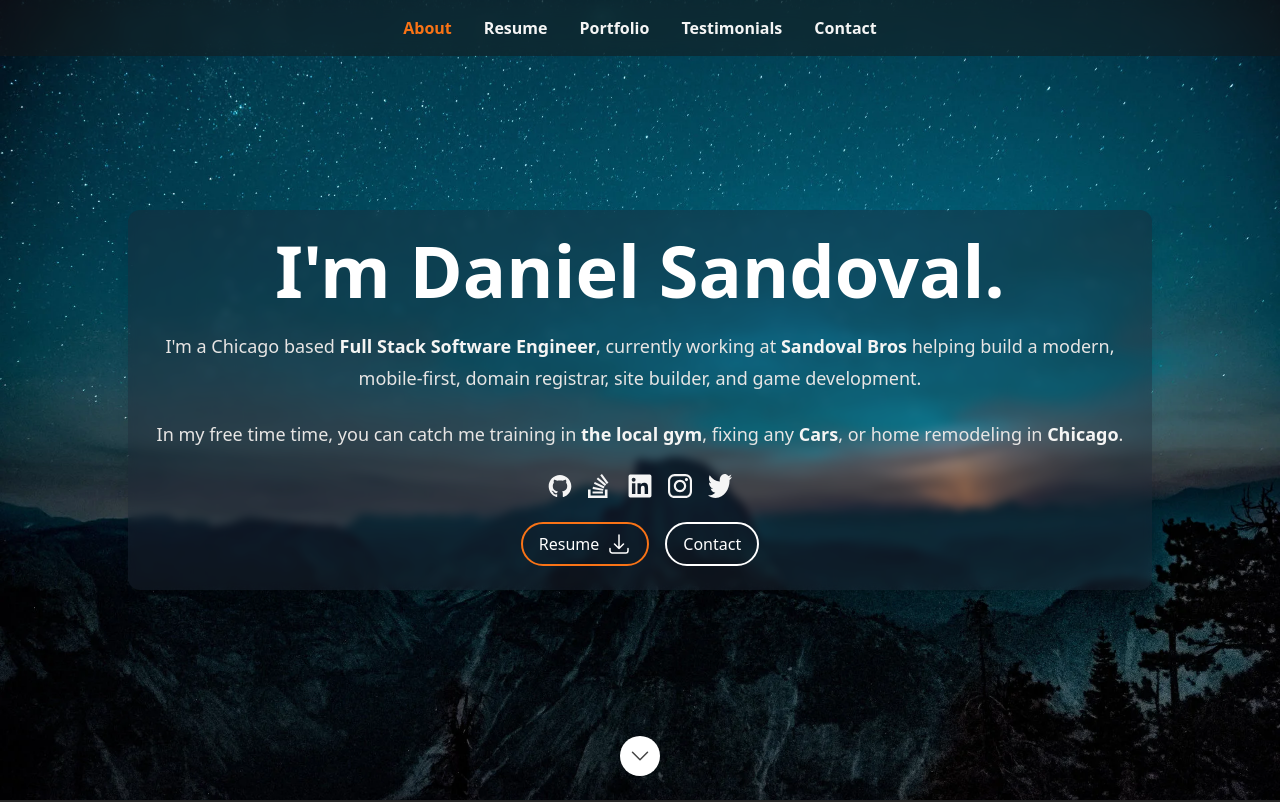
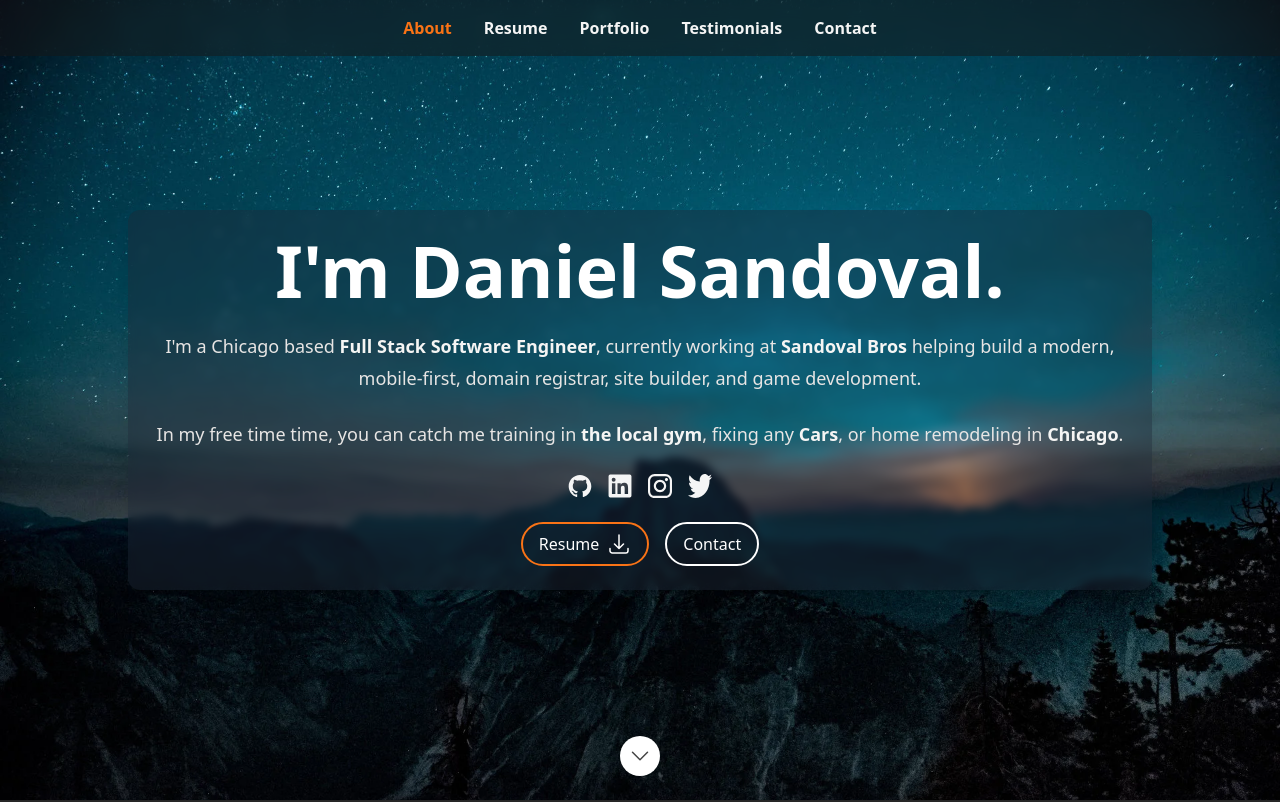
Before and after one commit to dansiff/resume, a Next.js app: page / in a window 1280 px wide. Shown: the top 802 px of the page. Built offline with nearby package versions, Linux system fonts and the light colour scheme.

Commit message:
updated icons for social media.

```diff
--- a/src/data/data.tsx
+++ b/src/data/data.tsx
@@ -347,7 +347,7 @@ export const contact: ContactSection = {
     {
       type: ContactType.Location,
       text: 'Chicago IL, America',
-      href: '',
+        href: 'https://www.google.com/maps/place/2532+S+Trumbull+Ave+%231,+Chicago,+IL+60623/@41.8452742,-87.7140551,17z/data=!4m6!3m5!1s0x880e326f245e4c31:0x1509b79c08c68685!8m2!3d41.8452742!4d-87.7114802!16s%2Fg%2F11f4kjgx3f?entry=ttu',
     },
     {
       type: ContactType.Instagram,
@@ -356,8 +356,8 @@ export const contact: ContactSection = {
     },
     {
       type: ContactType.Github,
-      text: '',
-      href: '',
+      text: 'github',
+        href: 'https://github.com/dans',
     },
   ],
 };
@@ -366,9 +366,9 @@ export const contact: ContactSection = {
  * Social items
  */
 export const socialLinks: Social[] = [
-  {label: 'Github', Icon: GithubIcon, href: ''},
-  {label: 'Stack Overflow', Icon: StackOverflowIcon, href: ''},
-  {label: 'LinkedIn', Icon: LinkedInIcon, href: '/'},
+    { label: 'Github', Icon: GithubIcon, href: 'https://github.com/dansiff'},
+
+    { label: 'LinkedIn', Icon: LinkedInIcon, href: 'https://l.facebook.com/l.php?u=https%3A%2F%2Fwww.linkedin.com%2Fin%2Fdaniel-sandoval-67137a257%3Ffbclid%3DIwAR2xeelv-jH89AE1MnjW1JpajYeFhpEk-mnO1zeFSmDHjS2DjNYdWGAavlQ&h=AT2c7Nvj3BLXtT_Pec74hahZnBGrW8xOBu8sVvIaZ-JNuqLpHoVA1CIgoLG5jvip5EgTQy1ajaOJZdio-h-kTjSDRImpnspG_WKMSQFXekPJDa_t49tWQ7Vasnw9Zk-GoYw56g'},
   {label: 'Instagram', Icon: InstagramIcon, href: ''},
   {label: 'Twitter', Icon: TwitterIcon, href: ''},
 ];
```
